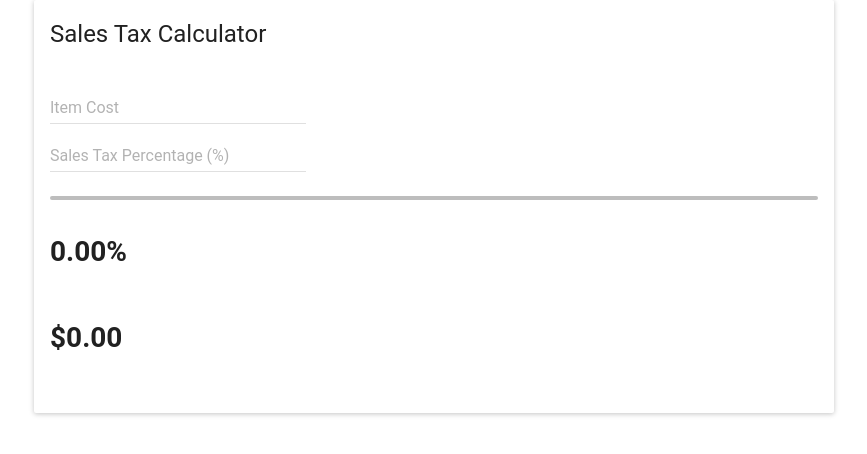
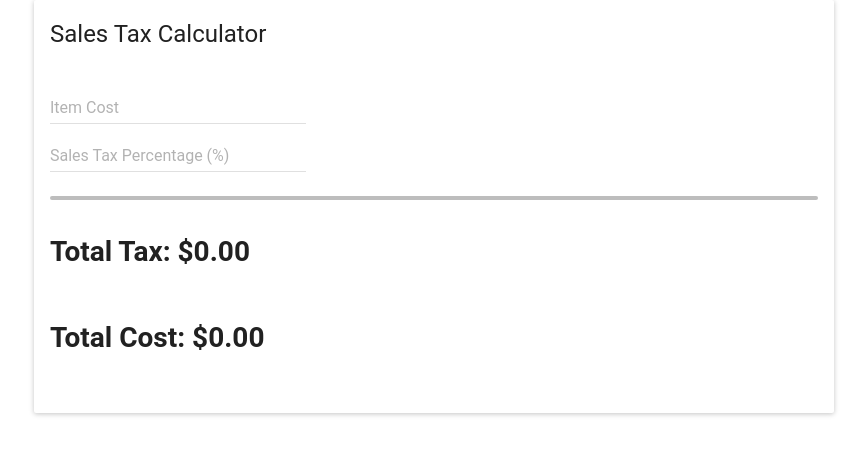
Before and after one commit to alexknipfer/eazy-convert, a React (Create React App) app: page / in a window 1280 px wide. Shown: the top 454 px of the page, without its empty margins (206-1073 px from the left). Built offline with nearby package versions, Linux system fonts and the light colour scheme; the HTML template or start-up script is replaced by a standard one; what react-tap-event-plugin would draw is missing.

Commit message:
now calculates sales tax

```diff
--- a/src/PriceForm.js
+++ b/src/PriceForm.js
@@ -11,19 +11,23 @@ class PriceForm extends Component{
     super();
     this.calculateTax = this.calculateTax.bind(this);
     this.state = {
-      totalTax: "0.00%",
-      costOfItem: "$0.00"
+      totalTax: "0.00",
+      costOfItem: "0.00"
     }
   }
 
   calculateTax(){
     const itemCost = document.getElementById('itemCost').value;
     const taxPercentage = document.getElementById('taxPercentage').value;
+    const taxRatePercentage = taxPercentage / 100;
+    const amountOfTax = (itemCost * taxRatePercentage);
+    const finalDollarAmount = Math.floor(itemCost) + amountOfTax;
 
+    console.log(finalDollarAmount);
 
-    if(itemCost=== '' && taxPercentage !== ''){
+    if(itemCost === '' && taxPercentage !== ''){
       this.setState({
-        costOfItem: '$0.00',
+        costOfItem: '0.00',
         totalTax: taxPercentage
       });
     }
@@ -31,25 +35,23 @@ class PriceForm extends Component{
     else if(taxPercentage === '' && itemCost!== ''){
       this.setState({
         costOfItem: itemCost,
-        totalTax: '0.00%'
+        totalTax: '0.00'
       });
     }
 
     else if(taxPercentage === '' && itemCost === ''){
       this.setState({
-        costOfItem: '$0.00',
-        totalTax: '0.00%'
+        costOfItem: '0.00',
+        totalTax: '0.00'
       });
     }
 
     else{
       this.setState({
-        totalTax: itemCost,
-        costOfItem: taxPercentage
+        totalTax: parseFloat(amountOfTax.toFixed(2)),
+        costOfItem: parseFloat(finalDollarAmount.toFixed(2))
       });
     }
-
-
   }
 
   render(){
@@ -66,9 +68,9 @@ class PriceForm extends Component{
             <br />
             <LinearProgress mode="determinate" />
             <br />
-            <h1>{this.state.totalTax}</h1>
+            <h1>Total Tax: ${this.state.totalTax}</h1>
             <br />
-            <h1>{this.state.costOfItem}</h1>
+            <h1>Total Cost: ${this.state.costOfItem}</h1>
             <br />
           </form>
           </CardText>
```
